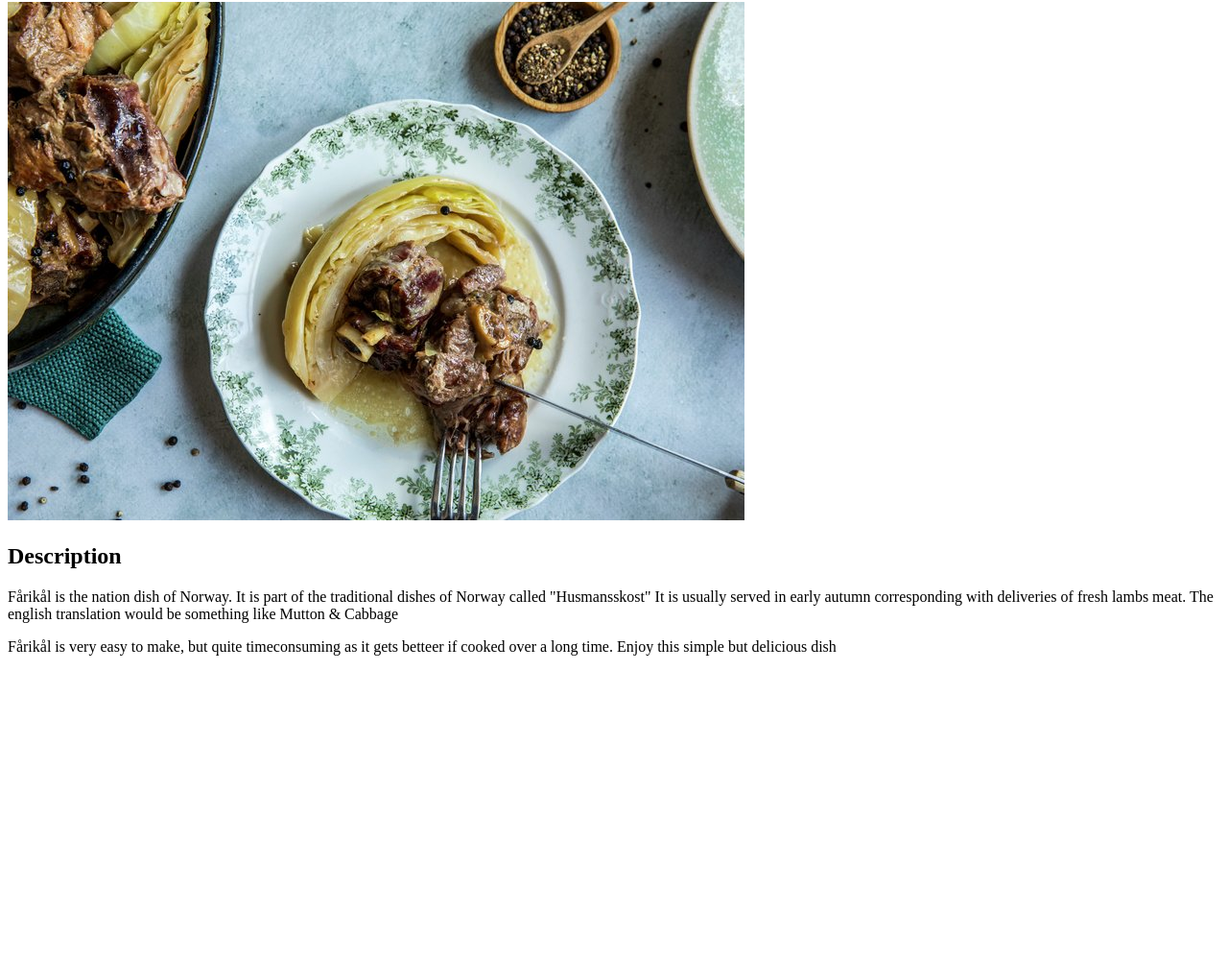
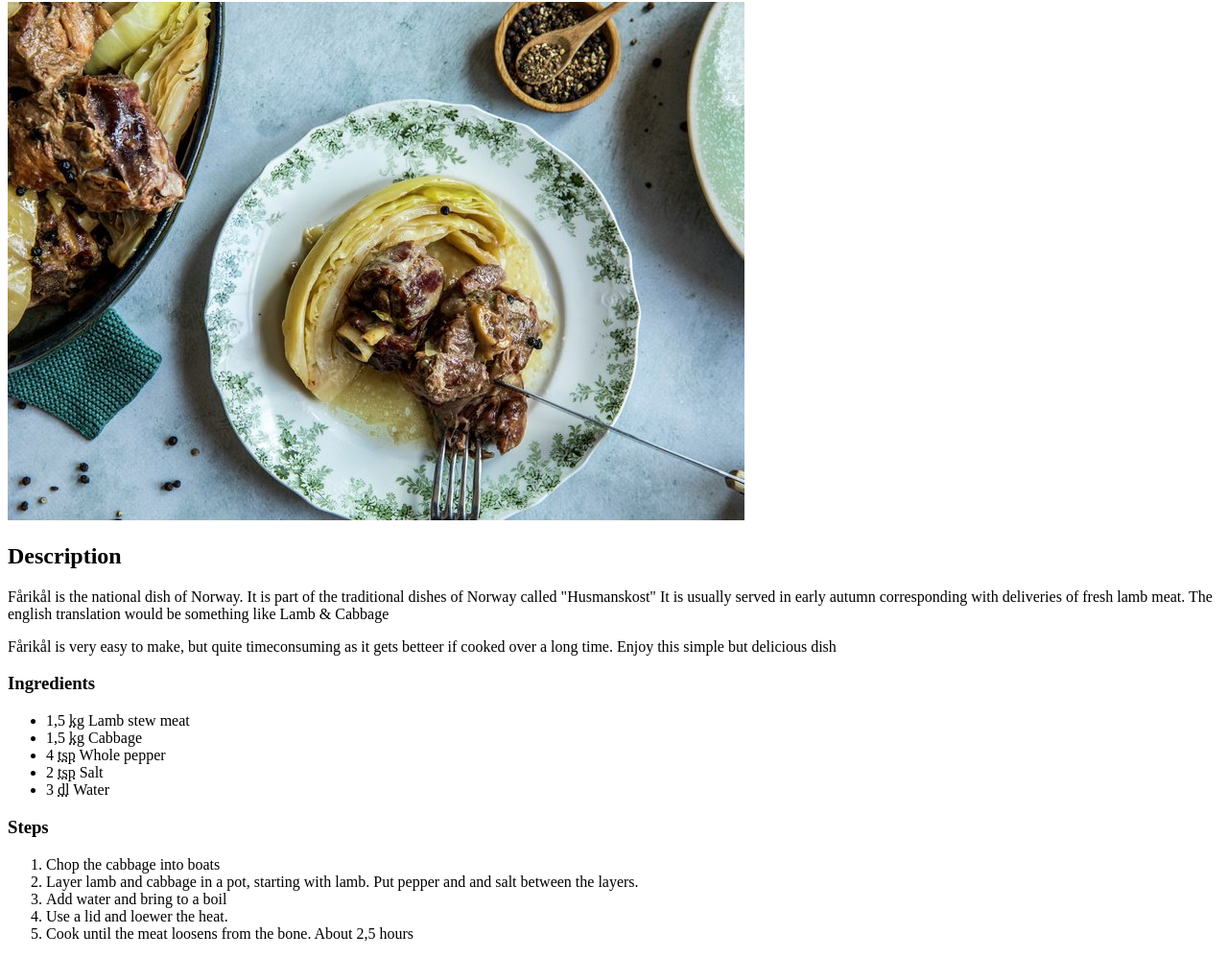
Before and after one commit to Gjeithus/odin-recipes, a plain HTML site: page recipes/fårikål.html in a window 1280 px wide. Shown: the part 78-1076 px from the top of the page at 96% size. Before the commit the page ends 800 px from the top, so only its background shows below. Drawn offline with Linux system fonts and the light colour scheme.

Commit message:
Finished fårikål recipe

```diff
--- a/recipes/fårikål.html
+++ b/recipes/fårikål.html
@@ -8,13 +8,25 @@
         <h1>Fårikål</h1>
         <img src="../img/fårikål.jpeg" alt="Fårikål">
         <h2>Description</h2>
-        <p>Fårikål is the nation dish of Norway. It is part of the traditional dishes of Norway called "Husmansskost"
-            It is usually served in early autumn corresponding with deliveries of fresh lambs meat. The english translation would be something like Mutton & Cabbage
+        <p>Fårikål is the national dish of Norway. It is part of the traditional dishes of Norway called "Husmanskost"
+            It is usually served in early autumn corresponding with deliveries of fresh lamb meat. The english translation would be something like Lamb & Cabbage
         </p>
         <p>Fårikål is very easy to make, but quite timeconsuming as it gets betteer if cooked over a long time. Enjoy this simple but delicious dish</p>
-
-
-
-
+        <h3>Ingredients</h3>
+        <ul>
+            <li>1,5 <abbr title="kilograms">kg</abbr> Lamb stew meat</li>
+            <li>1,5 <abbr title="kilograms">kg</abbr> Cabbage</li>
+            <li>4 <abbr title="teaspoon">tsp</abbr> Whole pepper</li>
+            <li>2 <abbr title="teaspoon">tsp</abbr> Salt</li>
+            <li>3 <abbr title="deciliter">dl</abbr> Water</li>
+        </ul>
+        <h3>Steps</h3>
+        <ol>
+            <li>Chop the cabbage into boats</li>
+            <li>Layer lamb and cabbage in a pot, starting with lamb. Put pepper and and salt between the layers.</li>
+            <li>Add water and bring to a boil</li>
+            <li>Use a lid and loewer the heat.</li>
+            <li>Cook until the meat loosens from the bone. About 2,5 hours</li>
+        </ol>
     </body>
 </html>
```
